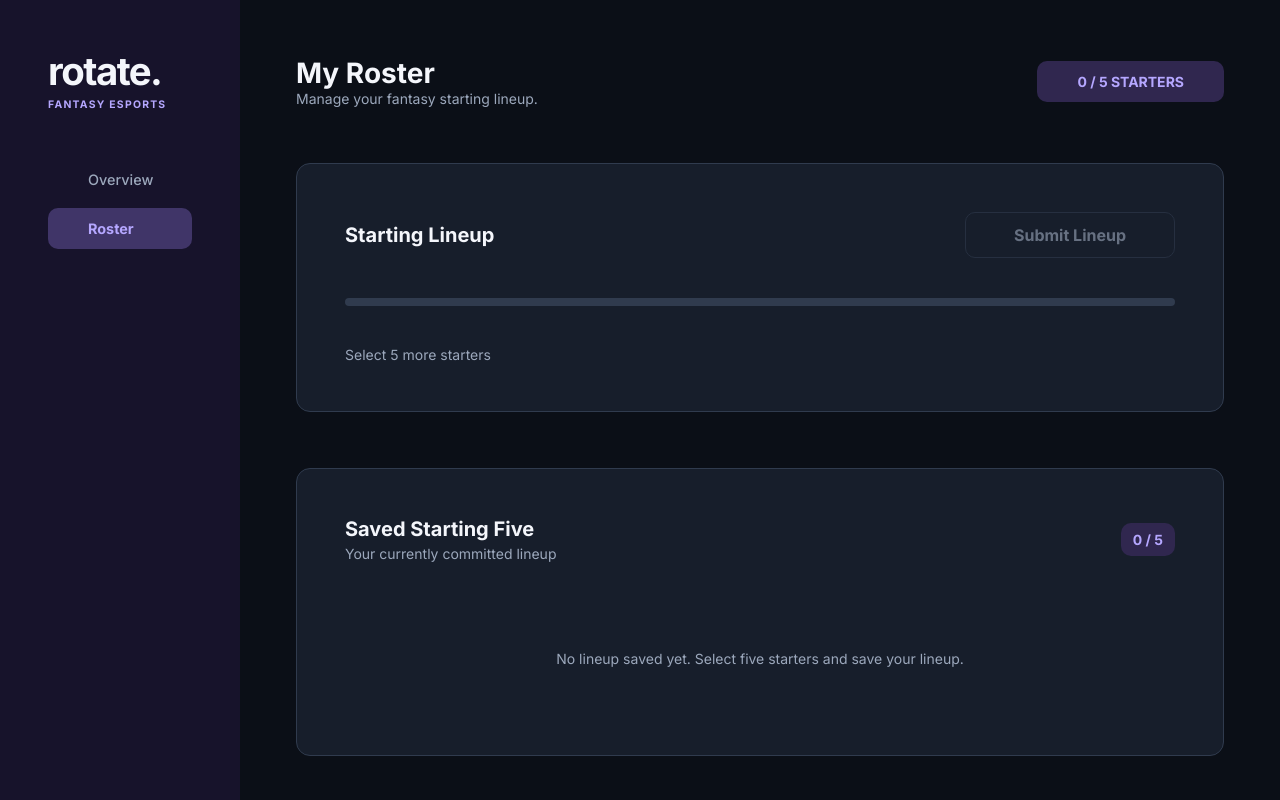
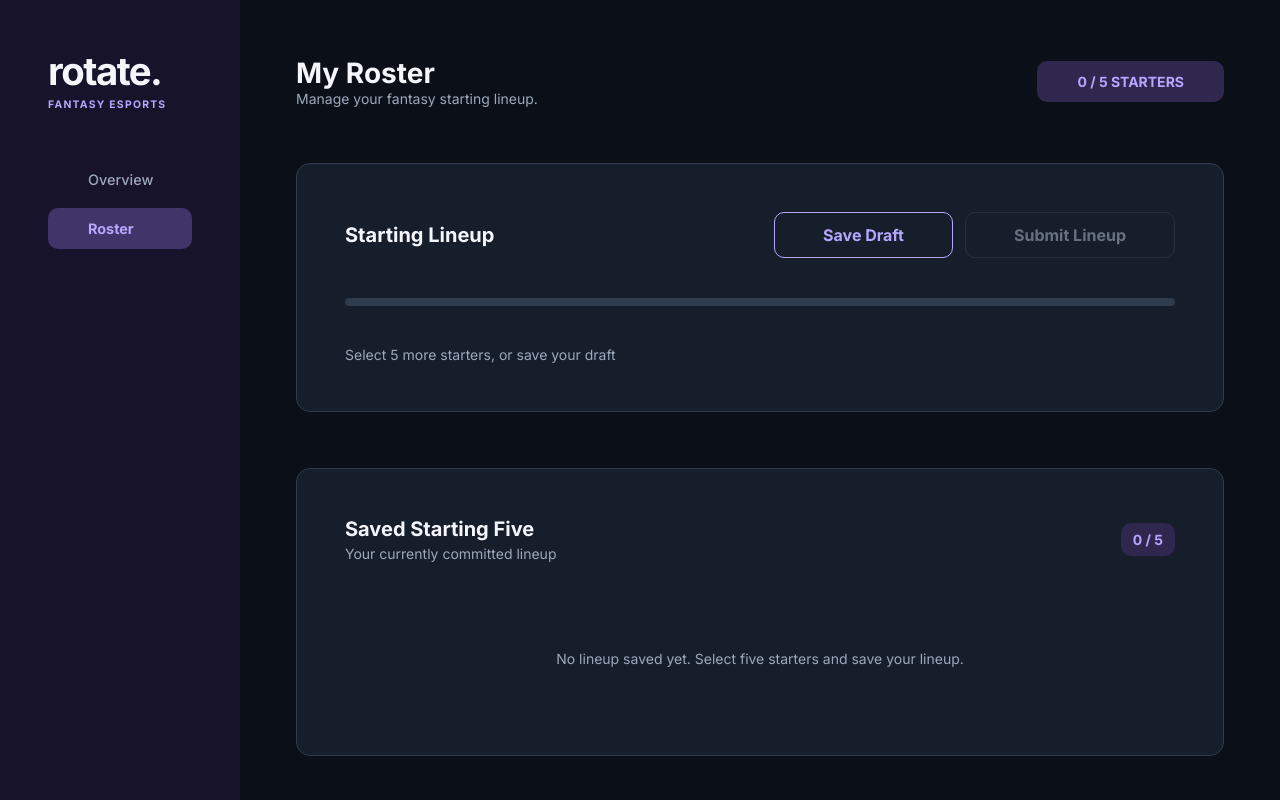
Before and after one commit to teagkeith/retake, a React (Vite) app: page / in a window 1280 px wide. Both pictures are taken after a click on the button "Roster". Shown: the top 800 px of the page. Built offline with nearby package versions, Linux system fonts and the light colour scheme.

Commit message:
chore: development checkpoint

```diff
--- a/src/App.tsx
+++ b/src/App.tsx
@@ -9,6 +9,7 @@ import {
   selectScoringWeek,
   toggleStarter,
   submitCurrentLineup,
+  saveDraft,
 } from './features/roster/store/lineupSlice';
 
 import {
@@ -17,6 +18,7 @@ import {
   selectLineupError,
   selectLineupMatch,
   selectSavedPlayers,
+  selectDraftSaved,
 } from './features/roster/store/lineSelectors';
 
 import './App.css';
@@ -40,6 +42,21 @@ function App() {
 
   const savedPlayers = useAppSelector(selectSavedPlayers);
   const rosterPlayerIds = useAppSelector(selectRosterPlayerIds);
+
+  const draftSaved = useAppSelector(selectDraftSaved);
+
+  const [currentTime, setCurrentTime] = useState(() => new Date().toISOString());
+
+  useEffect(() => {
+    const interval = window.setInterval(() => {
+      setCurrentTime(new Date().toISOString());
+    }, 1000);
+
+    return () => window.clearInterval(interval);
+  }, []);
+
+  const isLineupLocked =
+    new Date(currentTime).getTime() >= new Date(activeScoringWeek.startsAt).getTime();
 
   useEffect(() => {
     const fantasyTeam = mockFantasyTeams[0];
@@ -72,6 +89,14 @@ function App() {
                 }),
               )
             }
+            saveDraft={() =>
+              dispatch(
+                saveDraft({
+                  scoringWeekStartsAt: activeScoringWeek.startsAt,
+                  currentTime: new Date().toISOString(),
+                }),
+              )
+            }
             saveLineup={() =>
               dispatch(
                 submitCurrentLineup({
@@ -84,6 +109,8 @@ function App() {
             err={err}
             savedPlayers={savedPlayers}
             rosterPlayerIds={rosterPlayerIds}
+            draftSaved={draftSaved}
+            isLineupLocked={isLineupLocked}
           />
         )}
       </div>
--- a/src/features/roster/components/PlayerCard.css
+++ b/src/features/roster/components/PlayerCard.css
@@ -101,3 +101,8 @@
   border-radius: var(--radius-md);
   color: var(--color-accent);
 }
+
+.playerCard button:disabled {
+  opacity: 0.45;
+  cursor: not-allowed;
+}
--- a/src/features/roster/components/PlayerCard.tsx
+++ b/src/features/roster/components/PlayerCard.tsx
@@ -6,9 +6,10 @@ interface PlayerCardProps {
   player: PlayerCardData;
   isStarter: boolean;
   onToggleStarter: () => void;
+  disabled?: boolean;
 }
 
-function PlayerCard({ player, isStarter, onToggleStarter }: PlayerCardProps) {
+function PlayerCard({ player, isStarter, onToggleStarter, disabled = false }: PlayerCardProps) {
   return (
     <div className={`playerCard ${isStarter ? 'selectedStarter' : ''}`}>
       <span className="playerStatus">{isStarter ? 'STARTER' : 'BENCH'}</span>
@@ -28,7 +29,7 @@ function PlayerCard({ player, isStarter, onToggleStarter }: PlayerCardProps) {
           <p className="playerPoints">{player.fantasyPoints ?? '—'}</p>
         </div>
 
-        <button type="button" onClick={onToggleStarter}>
+        <button type="button" onClick={onToggleStarter} disabled={disabled}>
           {isStarter ? 'Move to Bench' : 'Set Starter'}
         </button>
       </div>
--- a/src/features/roster/components/RosterPage.css
+++ b/src/features/roster/components/RosterPage.css
@@ -292,6 +292,24 @@
   gap: var(--space-4);
 }
 
+.lineupActions {
+  display: flex;
+  align-items: center;
+  gap: 12px;
+  flex-wrap: wrap;
+}
+
+.lineupActions .saveDraftButton {
+  background: transparent;
+  border: 1px solid var(--color-accent);
+  color: var(--color-accent);
+}
+
+.lineupActions .saveDraftButton:hover {
+  background: rgba(181, 167, 255, 0.1);
+}
+
+
 /* =========================================
    RESPONSIVE DESIGN
 ========================================= */
--- a/src/features/roster/components/RosterPage.tsx
+++ b/src/features/roster/components/RosterPage.tsx
@@ -10,12 +10,14 @@ interface RosterPageProps {
   rosterPlayerIds: string[];
   starterIds: string[];
   toggleStarter: (playerId: string) => void;
+  saveDraft: () => void;
   saveLineup: () => void;
   lineupMatch: boolean;
   err: string;
   savedPlayers: PlayerCardData[];
+  draftSaved: boolean;
+  isLineupLocked: boolean;
 }
-
 const rosterPlayers = buildPlayerCardData(
   mockProPlayers,
   mockProTeams,
@@ -26,11 +28,14 @@ const rosterPlayers = buildPlayerCardData(
 function RosterPage({
   starterIds,
   toggleStarter,
+  saveDraft,
   saveLineup,
   lineupMatch,
   err,
   savedPlayers,
   rosterPlayerIds,
+  draftSaved,
+  isLineupLocked,
 }: RosterPageProps) {
   const ownedPlayers = rosterPlayers.filter((player) => rosterPlayerIds.includes(player.id));
   return (
@@ -50,13 +55,24 @@ function RosterPage({
         <div className="lineupManagerHeader">
           <h2>Starting Lineup</h2>
 
+          <div className="lineupActions">
+            <button
+              type="button"
+              className="saveDraftButton"
+              onClick={saveDraft}
+              disabled={isLineupLocked}
+            >
+              Save Draft
+            </button>
+
             <button
               type="button"
               onClick={saveLineup}
-            disabled={lineupMatch || starterIds.length !== 5}
+              disabled={isLineupLocked || lineupMatch || starterIds.length !== 5}
             >
               Submit Lineup
             </button>
+          </div>
         </div>
 
         <div
@@ -73,12 +89,20 @@ function RosterPage({
           />
         </div>
 
-        {starterIds.length < 5 ? (
-          <p className="status-incomplete">Select {5 - starterIds.length} more starters</p>
-        ) : lineupMatch ? (
-          <p className="status-saved">Lineup is up to date</p>
+        {isLineupLocked ? (
+          <p className="status-warning">
+            Scoring week locked. Your lineup can no longer be changed.
+          </p>
+        ) : draftSaved ? (
+          <p className="status-saved">Draft saved successfully</p>
+        ) : lineupMatch && savedPlayers.length === 5 ? (
+          <p className="status-saved">Lineup submitted and up to date</p>
+        ) : starterIds.length < 5 ? (
+          <p className="status-incomplete">
+            Select {5 - starterIds.length} more starters, or save your draft
+          </p>
         ) : (
-          <p className="status-warning">You have unsaved changes</p>
+          <p className="status-warning">You have unsubmitted changes</p>
         )}
 
         {err && (
@@ -129,6 +153,7 @@ function RosterPage({
             player={player}
             isStarter={starterIds.includes(player.id)}
             onToggleStarter={() => toggleStarter(player.id)}
+            disabled={isLineupLocked}
           />
         ))}
       </section>
--- a/src/features/roster/store/lineSelectors.ts
+++ b/src/features/roster/store/lineSelectors.ts
@@ -4,6 +4,7 @@ import { mockProPlayers } from '../../players/data/mockProPlayers';
 import { mockProTeams } from '../../players/data/mockProTeams';
 import { mockPlayerPerformances } from '../../players/data/mockPlayerPerformances';
 import { buildPlayerCardData } from '../../players/utils/buildPlayerCardData';
+import { getLineupKey } from '../utils/getLineupKey';
 
 export const selectStarterIds = (state: RootState) => state.lineup.starterIds;
 
@@ -34,3 +35,22 @@ export const selectSavedPlayers = createSelector([selectSavedStarterIds], (saved
 );
 
 export const selectRosterPlayerIds = (state: RootState) => state.lineup.rosterPlayerIds;
+
+export const selectDraftSaved = (state: RootState): boolean => {
+  const { fantasyTeamId, scoringWeekId, starterIds, workingDrafts } = state.lineup;
+
+  if (!fantasyTeamId || !scoringWeekId) {
+    return false;
+  }
+
+  const key = getLineupKey(fantasyTeamId, scoringWeekId);
+  const savedDraft = workingDrafts[key];
+
+  if (!savedDraft) {
+    return false;
+  }
+
+  return (
+    starterIds.length === savedDraft.length && starterIds.every((id) => savedDraft.includes(id))
+  );
+};
```
Lines whose indentation alone changed are shown as unchanged.
